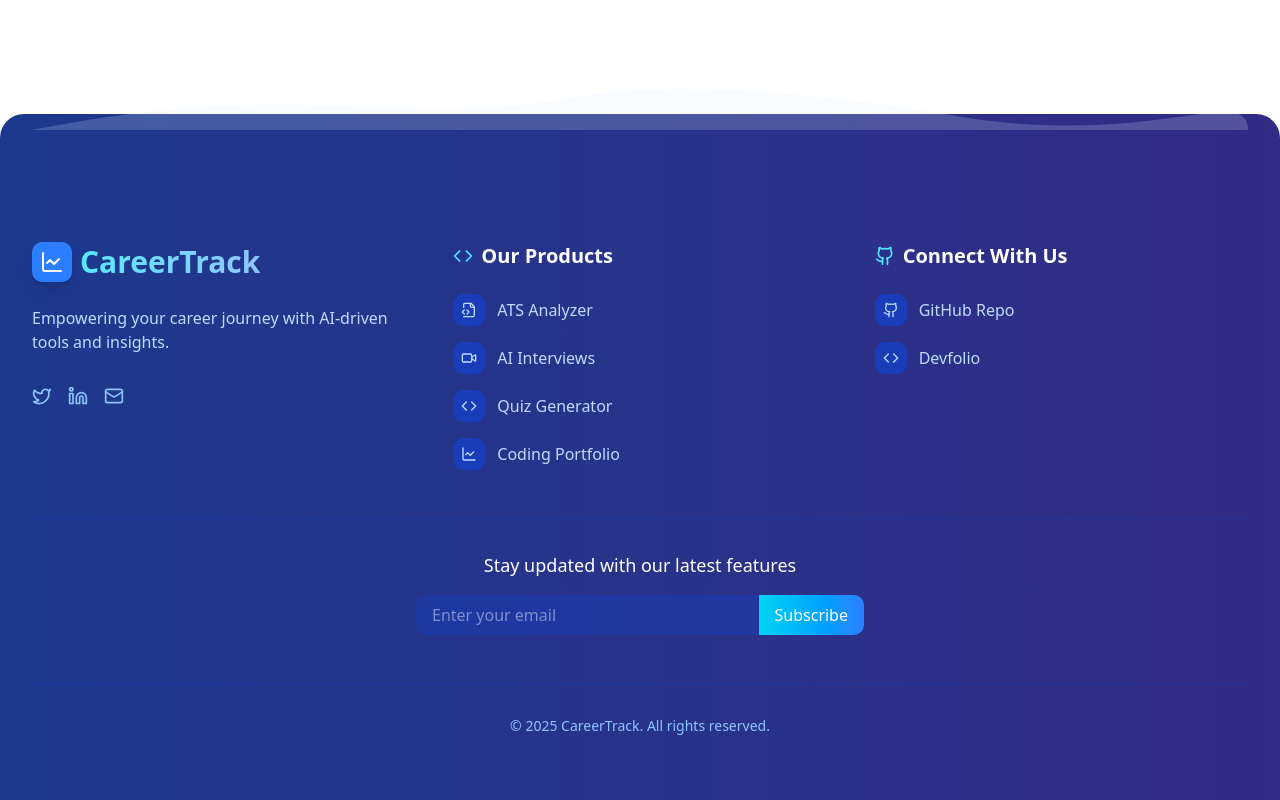
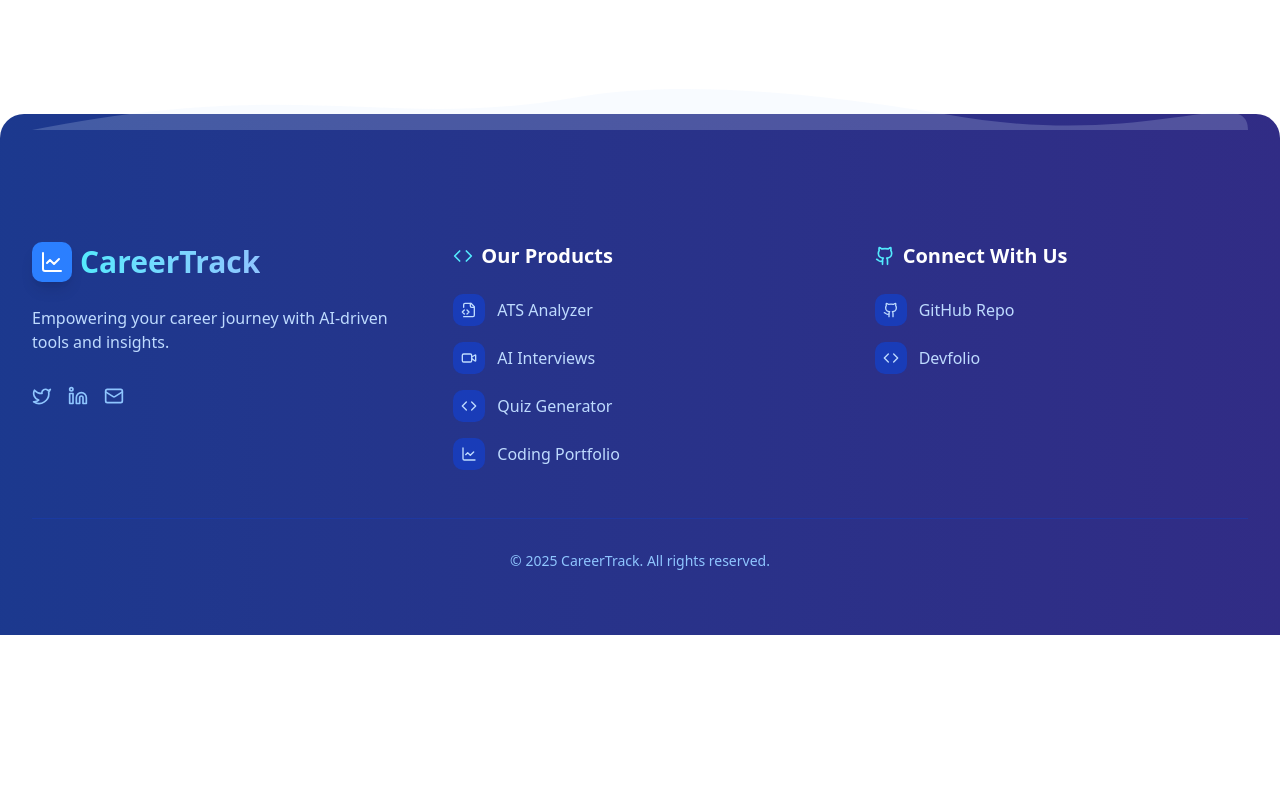
Before and after one commit to Hariprasaadh/careertrack-new, a Next.js app in the folder frontend/careertrack/: page / in a window 1280 px wide. Shown: the part 4241-5041 px from the top of the page. After the commit the page ends 4876 px from the top, so only its background shows below. Built offline with nearby package versions, Linux system fonts and the light colour scheme; no server answers.

Commit message:
Remove newsletter

```diff
--- a/frontend/careertrack/components/footer.tsx
+++ b/frontend/careertrack/components/footer.tsx
@@ -134,22 +134,7 @@ export function Footer() {
           </div>
         </div>
 
-        {/* Newsletter */}
-        <div className="mt-12 pt-8 border-t border-blue-800/50">
-          <div className="max-w-md mx-auto">
-            <h5 className="text-lg font-medium text-white text-center mb-4">Stay updated with our latest features</h5>
-            <div className="flex">
-              <input
-                type="email"
-                placeholder="Enter your email"
-                className="flex-grow px-4 py-2 bg-blue-800/50 text-blue-100 rounded-l-lg focus:outline-none focus:ring-2 focus:ring-cyan-400"
-              />
-              <button className="bg-gradient-to-r from-cyan-400 to-blue-500 hover:from-cyan-500 hover:to-blue-600 text-white px-4 py-2 rounded-r-lg transition-colors">
-                Subscribe
-              </button>
-            </div>
-          </div>
-        </div>
+
 
         {/* Copyright */}
         <div className="mt-12 pt-8 border-t border-blue-800/50 text-center text-sm text-blue-300">
```
